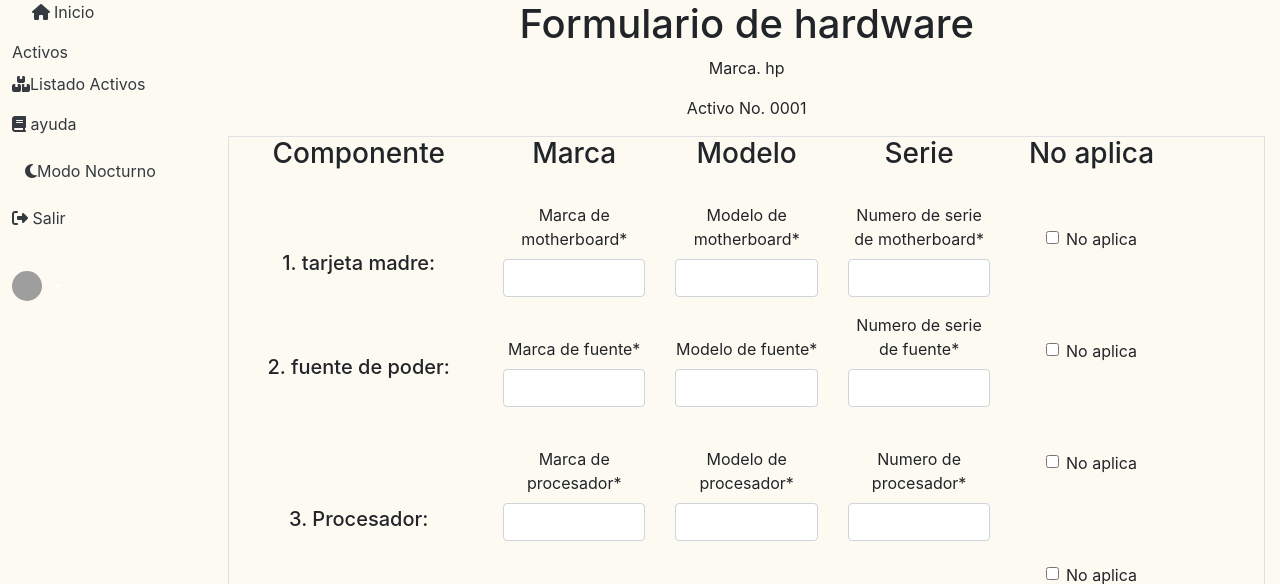
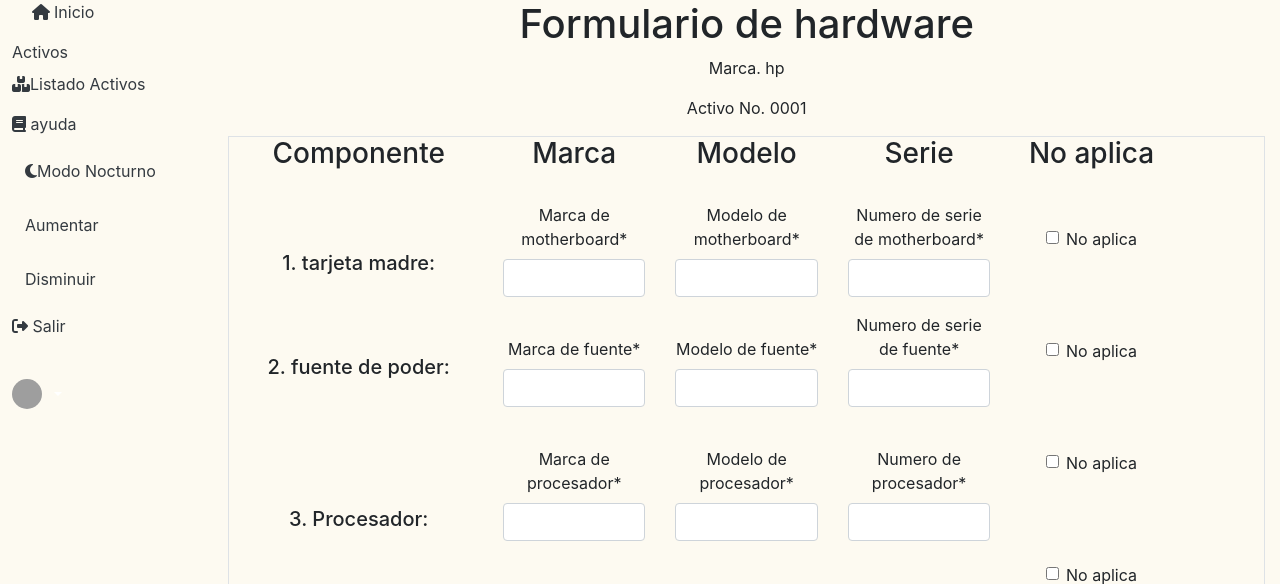
Before and after one commit to Crispel0/ProjectSistema_Activos, a Django app: page /activos/informacion_hardware/1 in a window 1280 px wide. Shown: the part 133-717 px from the top of the page. Run offline with Django 4.2, Linux system fonts and the light colour scheme; data comes from the database, SQL or seed files in the repository; some libraries are stand-ins or nearby versions; grey boxes are pictures that could not be loaded.

Commit message:
no me acuerdo que hace

```diff
--- a/final/base/templates/partials/slidebar.html
+++ b/final/base/templates/partials/slidebar.html
@@ -51,6 +51,16 @@
                             <ul class="btn rounded-fill" onclick="toggleDarkMode()"><i class="fa fa-moon"></i><span class="ms-1 d-none d-sm-inline">Modo Nocturno</span></ul>
                         </a>
                     </li>
+                    <li>
+                        <a class="text-decoration-none text-dark nav-link px-0 mx-0" href="#">
+                            <ul class="btn rounded-fill" onclick="aumentar()"><i class="bi bi-zoom-in"></i><span class="ms-1 d-none d-sm-inline">Aumentar</span></ul>
+                        </a>
+                    </li>
+                    <li>
+                        <a class="text-decoration-none text-dark nav-link px-0 mx-0" href="#">
+                            <ul class="btn rounded-fill" onclick="disminuir()"><i class="bi bi-zoom-out"></i><span class="ms-1 d-none d-sm-inline">Disminuir</span></ul>
+                        </a>
+                    </li>
 
                     <li>
                     <a class="text-decoration-none text-dark nav-link px-0" href="{% url 'salir' %}">
@@ -76,4 +86,4 @@
                 </div>
             </div>
             <script src="/static/js/darkMode.js"></script>
-            <!--<script src="/static/js/aumentarFuente.js"></script>-->
+            <script src="/static/js/aumentarFuente.js"></script>
--- a/final/base/templates/registration/login.html
+++ b/final/base/templates/registration/login.html
@@ -46,7 +46,7 @@
                 <span><a class="text-decoration-none text-primary " href="{% url 'pass_reset' %}">Recuperar contraseña</a></span>
             </div>
         </form>
-            <ul class="btn rounded-fill" onclick="toggleDarkMode()" ><i class="fa fa-moon"></i></ul><span class="ms-1 d-none d-sm-inline">Modo Nocturno</span>
+            <ul class="btn rounded-fill" onclick="toggleDarkMode()" ><i class="fa fa-moon"></i><span class="ms-1 d-none d-sm-inline">Modo Nocturno</span></ul>
         </div>
     </div>
 </div>
```
